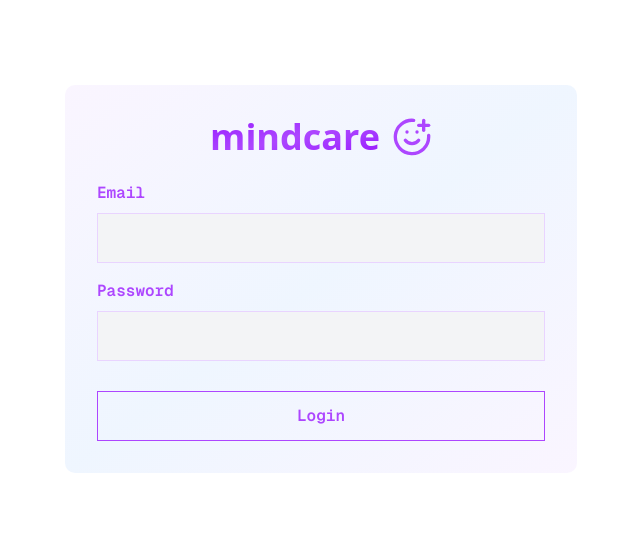
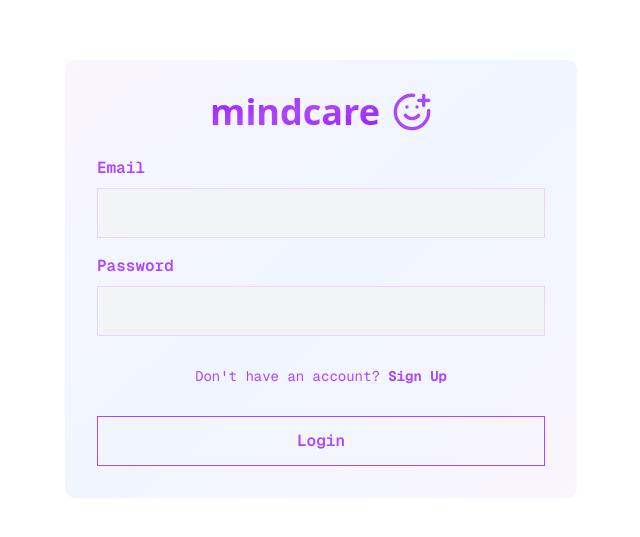
Before and after one commit to niruthan-nps/ITPM-final, a Next.js app in the folder next/: page /login in a window 1280 px wide. Shown: the part 121-658 px from the top of the page, without its empty margins (319-959 px from the left). Built offline with nearby package versions, Linux system fonts and the light colour scheme.

Commit message:
to signup from login

```diff
--- a/next/src/app/login/page.jsx
+++ b/next/src/app/login/page.jsx
@@ -3,6 +3,7 @@ import { useRouter } from "next/navigation";
 import { useState } from "react";
 import axios from "axios";
 import { SmilePlus } from "lucide-react";
+import Link from "next/link";
 
 function LoginPage() {
   const router = useRouter();
@@ -63,6 +64,15 @@ function LoginPage() {
           />
         </div>
 
+        <div className="w-full flex justify-center items-center mt-3.5">
+          <Link
+            href="/signup"
+            className="text-purple-500 text-sm font-mono hover:text-purple-700 transition-all duration-300"
+          >
+            Don't have an account? <b>Sign Up</b>
+          </Link>
+        </div>
+
         <div className="w-full mt-3.5">
           <button
             type="submit"
```
